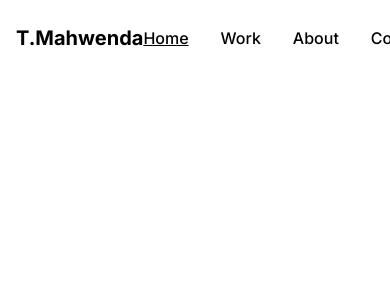
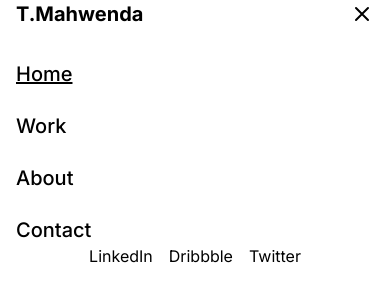
Before and after one commit to tinashemahwenda/new-port, a website: page index.html in a window 390 px wide. Shown: the top 301 px of the page. Drawn offline with Linux system fonts and the light colour scheme.

Commit message:
Some key changes to mobile

```diff
--- a/index.html
+++ b/index.html
@@ -37,17 +37,7 @@
                 </svg>
             </button>
         </div>
-        <!-- Mobile Menu -->
-        <div class="hidden container py-4 md:hidden" id="mobile-menu">
-            <nav>
-                <ul class="flex flex-col space-y-4">
-                    <li><a href="index.html" class="block font-medium hover:underline">Home</a></li>
-                    <li><a href="work.html" class="block font-medium hover:underline">Work</a></li>
-                    <li><a href="about.html" class="block font-medium hover:underline">About</a></li>
-                    <li><a href="contact.html" class="block font-medium hover:underline">Contact</a></li>
-                </ul>
-            </nav>
-        </div>
+        <!-- Mobile Menu will be moved outside header -->
     </header>
 
     <main>
@@ -251,6 +241,41 @@
         </div>
     </div>
 
+    <!-- Mobile Menu Overlay -->
+    <div id="mobile-menu"
+        class="fixed inset-0 bg-secondary z-50 transform translate-x-full transition-transform duration-300 ease-in-out">
+        <div class="container h-full flex flex-col py-8">
+            <div class="flex justify-between items-center mb-8">
+                <a href="index.html" class="text-xl font-bold">T.Mahwenda</a>
+                <button id="close-mobile-menu" class="text-primary">
+                    <svg xmlns="http://www.w3.org/2000/svg" class="h-6 w-6" fill="none" viewBox="0 0 24 24"
+                        stroke="currentColor">
+                        <path stroke-linecap="round" stroke-linejoin="round" stroke-width="2"
+                            d="M6 18L18 6M6 6l12 12" />
+                    </svg>
+                </button>
+            </div>
+            <nav class="flex-grow flex items-center">
+                <ul class="flex flex-col space-y-6 w-full text-xl">
+                    <li><a href="index.html" class="block font-medium hover:underline py-2">Home</a></li>
+                    <li><a href="work.html" class="block font-medium hover:underline py-2">Work</a></li>
+                    <li><a href="about.html" class="block font-medium hover:underline py-2">About</a></li>
+                    <li><a href="contact.html" class="block font-medium hover:underline py-2">Contact</a></li>
+                </ul>
+            </nav>
+            <div class="mt-auto">
+                <div class="flex space-x-4 justify-center">
+                    <a href="https://linkedin.com" target="_blank" rel="noopener noreferrer"
+                        class="text-primary hover:underline">LinkedIn</a>
+                    <a href="https://dribbble.com" target="_blank" rel="noopener noreferrer"
+                        class="text-primary hover:underline">Dribbble</a>
+                    <a href="https://twitter.com" target="_blank" rel="noopener noreferrer"
+                        class="text-primary hover:underline">Twitter</a>
+                </div>
+            </div>
+        </div>
+    </div>
+
     <!-- Scripts -->
     <script src="js/main.js"></script>
     <script src="js/animations.js"></script>
```
